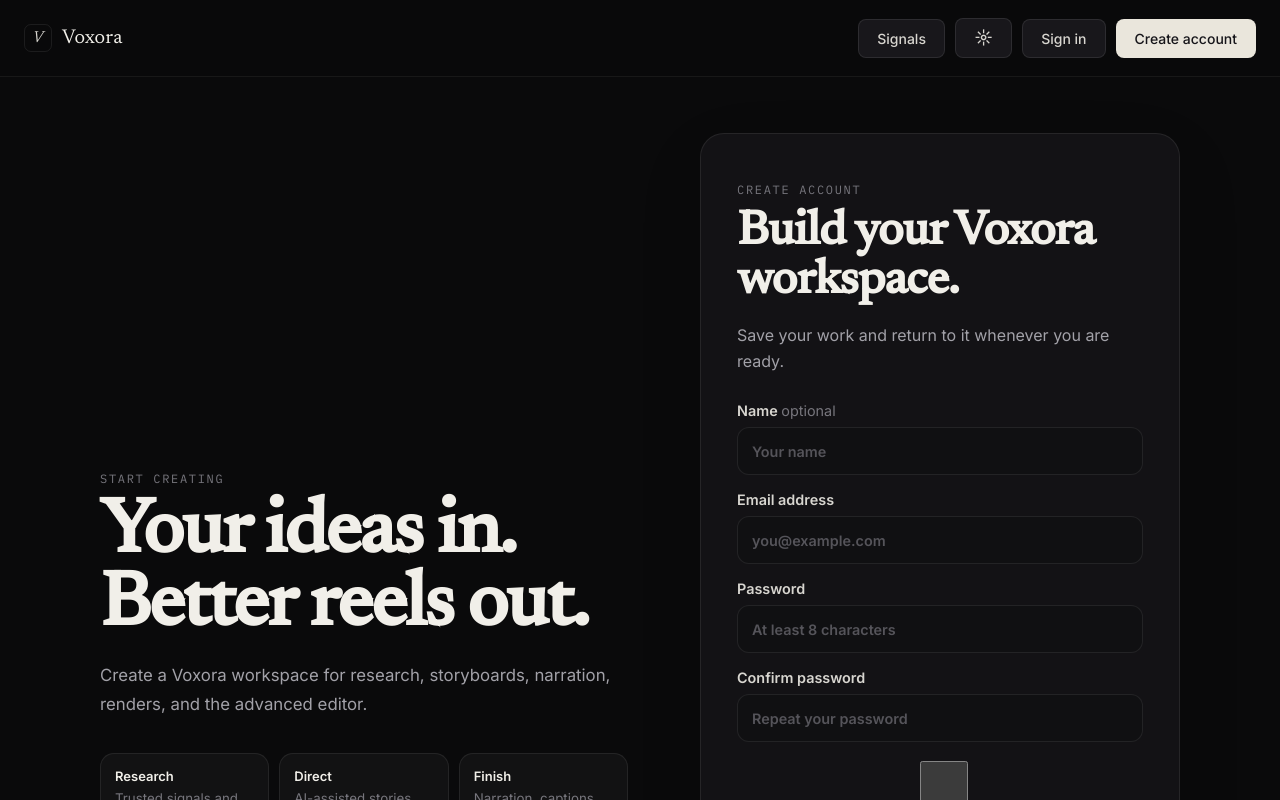
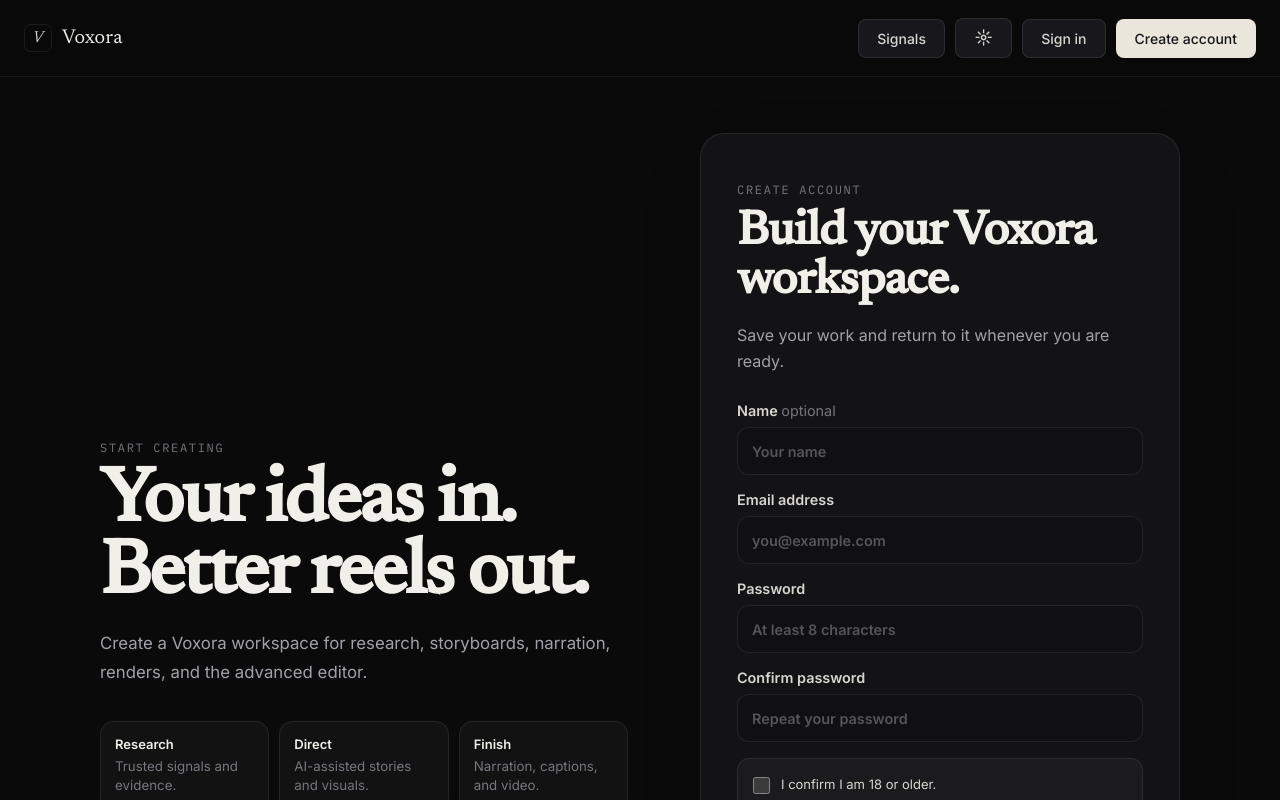
Before and after one commit to infosloption-byte/video-director, a React (Vite) app in the folder frontend/: page /signup in a window 1280 px wide. Shown: the top 800 px of the page. Built offline with nearby package versions, Linux system fonts and the light colour scheme; no server answers.

Commit message:
style(legal): accessible themed signup consent controls

```diff
--- a/frontend/src/pages/AuthPage.css
+++ b/frontend/src/pages/AuthPage.css
@@ -34,3 +34,5 @@
 @media (max-width: 900px) { .auth-shell { grid-template-columns: 1fr; gap: 24px; max-width: 560px; } .auth-pitch { padding: 0; } .auth-pitch h1 { font-size: clamp(2.7rem, 8vw, 4rem); } .auth-pitch__features { display: none; } }
 @media (max-width: 640px) { .auth-page__main { padding: 28px 16px 56px; } .auth-pitch { text-align: left; } .auth-pitch h1 { font-size: 2.7rem; } .auth-pitch__steps { margin-top: 24px; } .auth-card { padding: 25px 20px; border-radius: 19px; } .auth-card h2 { font-size: 2.25rem; } }
 @media (max-width: 380px) { .auth-page__main { padding-inline: 12px; } .auth-card { padding-inline: 17px; } .auth-pitch h1 { font-size: 2.35rem; } }
+
+.auth-consent-options{display:grid;gap:14px;padding:15px;border:1px solid var(--border);background:var(--surface-soft);border-radius:12px}.auth-card__form .auth-consent-option{display:flex;align-items:flex-start;gap:11px;font-size:13px;font-weight:400;line-height:1.6;color:var(--ink-dim)}.auth-card__form .auth-consent-option input{width:17px;min-height:17px;height:17px;flex:none;margin:3px 0 0;accent-color:var(--ink)}.auth-consent-option a{color:var(--ink);font-weight:650;text-decoration:underline;text-underline-offset:3px}
```
